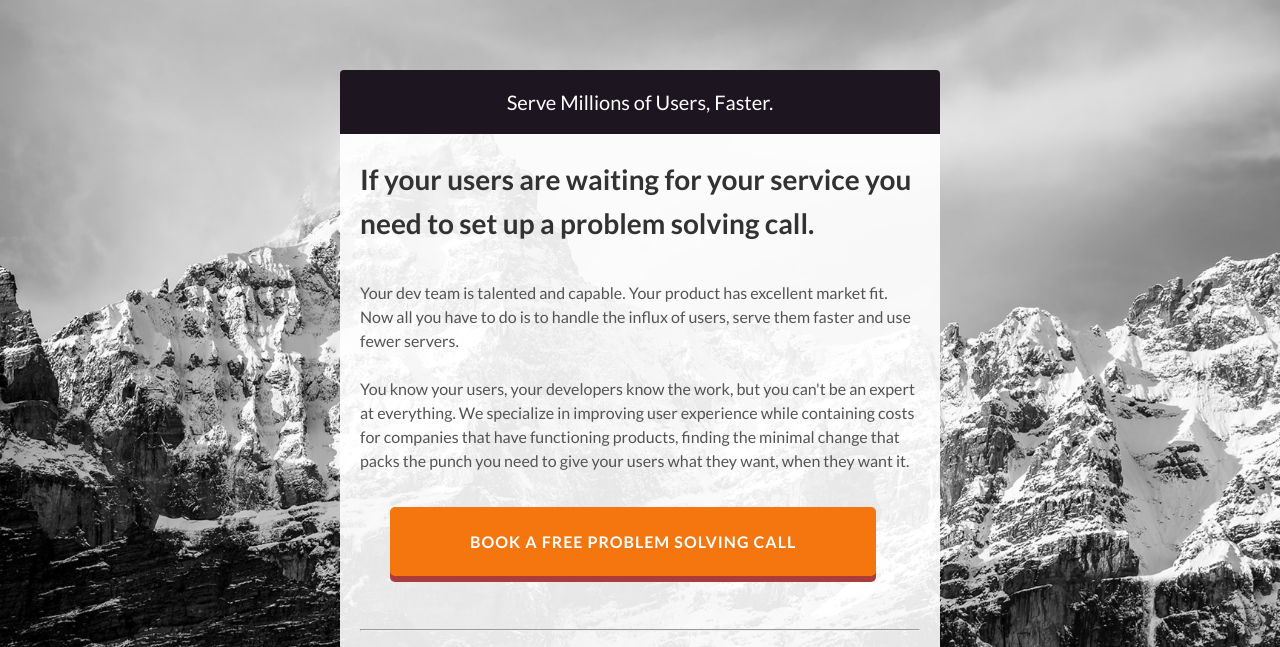
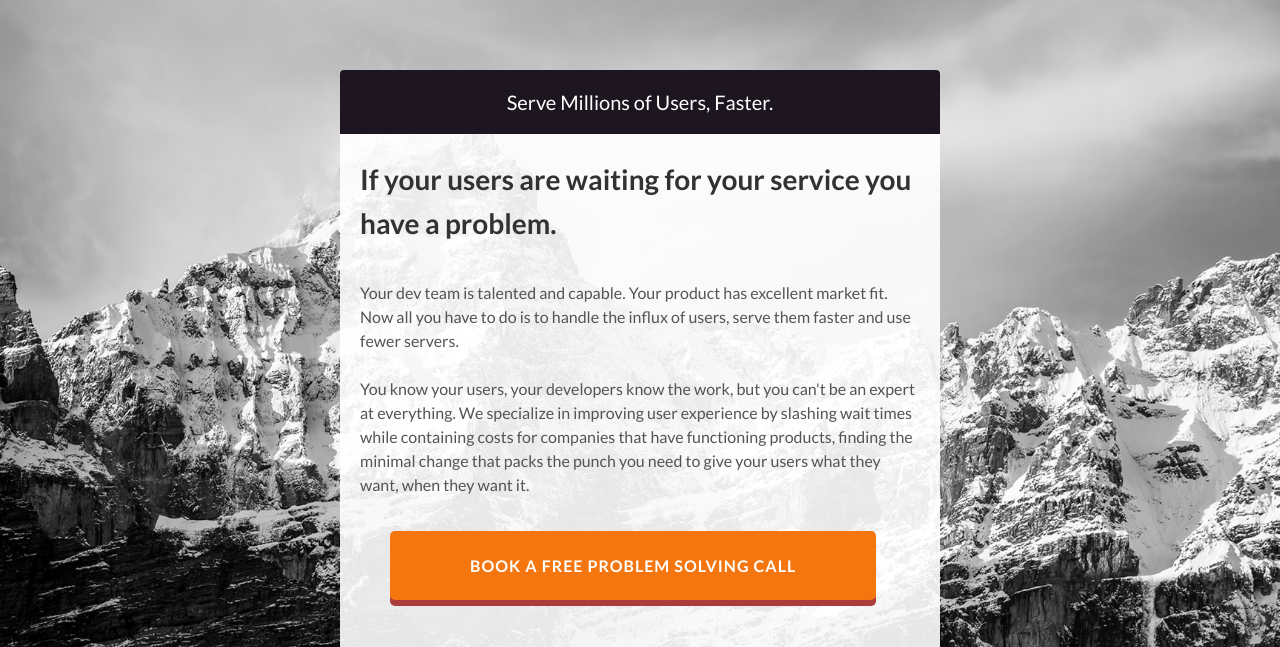
Before and after one commit to AhmadM-DL/tamarlabs.github.io, a plain HTML site: page index.html in a window 1280 px wide. Shown: the top 647 px of the page. Drawn offline with Linux system fonts and the light colour scheme.

Commit message:
Update index.html

```diff
--- a/index.html
+++ b/index.html
@@ -33,9 +33,9 @@
                     <h4 class="role-element tamarstyle-text" align="center">Serve Millions of Users, Faster.</h4>
                 </div>
                 <div class="bottom">
-                    <h1 id="main-headline" class="role-element tamarstyle-text"><span class="tamarstyle-fontsized" style="font-size:36px;"><span class="tamarstyle-fontsized" style="font-size:28px;">If your users are waiting for your service you need to set up a problem solving call.</span></span></h1>
+                    <h1 id="main-headline" class="role-element tamarstyle-text"><span class="tamarstyle-fontsized" style="font-size:36px;"><span class="tamarstyle-fontsized" style="font-size:28px;">If your users are waiting for your service you have a problem.</span></span></h1>
                     <br>
-                    <p id="sales-copy" class="role-element tamarstyle-text"><span id="docs-internal-guid-8f68fc24-f559-b9e7-a7db-4f0e63689686"><span style="vertical-align: baseline; white-space: pre-wrap; background-color: transparent;">Your dev team is talented and capable. Your product has excellent market fit. Now all you have to do is to handle the influx of users, serve them faster and use fewer servers.<br><br>You know your users, your developers know the work, but you can't be an expert at everything. We specialize in improving user experience while containing costs for companies that have </span>functioning products, finding the minimal change that packs the punch you need to give your users what they want, when they want it.</span></p>
+                    <p id="sales-copy" class="role-element tamarstyle-text"><span id="docs-internal-guid-8f68fc24-f559-b9e7-a7db-4f0e63689686"><span style="vertical-align: baseline; white-space: pre-wrap; background-color: transparent;">Your dev team is talented and capable. Your product has excellent market fit. Now all you have to do is to handle the influx of users, serve them faster and use fewer servers.<br><br>You know your users, your developers know the work, but you can't be an expert at everything. We specialize in improving user experience by slashing wait times while containing costs for companies that have </span>functioning products, finding the minimal change that packs the punch you need to give your users what they want, when they want it.</span></p>
                     <br>
                     <a href="https://calendly.com/adamlev/30-min"> <button class="btn btn-2 btn-2c">Book a FREE problem solving call</button></a>
                     <br>
```
